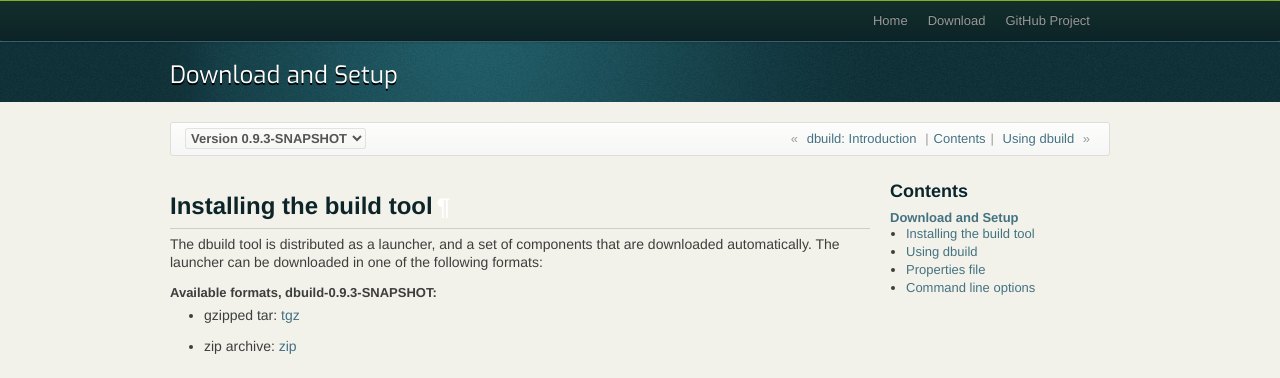
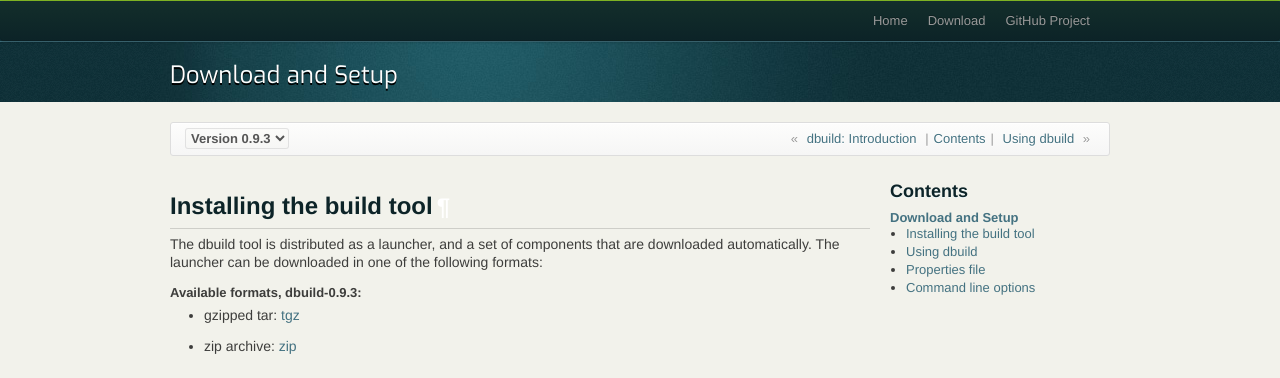
Before and after one commit to lightbend-labs/dbuild, a Sphinx documentation site: the page built from docs/src/sphinx/download.rst, in a window 1280 px wide. Shown: the top 378 px of the page. Built offline with Sphinx 7.4.7, drawn with Linux system fonts in a browser that asks for light colours.

Commit message:
Bump version to 0.9.3

```diff
--- a/docs/src/sphinx/conf.py
+++ b/docs/src/sphinx/conf.py
@@ -9,7 +9,7 @@
 
 project = 'dbuild'
 version = '0.9.3'
-release = '0.9.3-SNAPSHOT'
+release = '0.9.3'
 sbt_version = '0.12.4'
 
 # General settings
```
Also changed, not shown: 1 other file.
